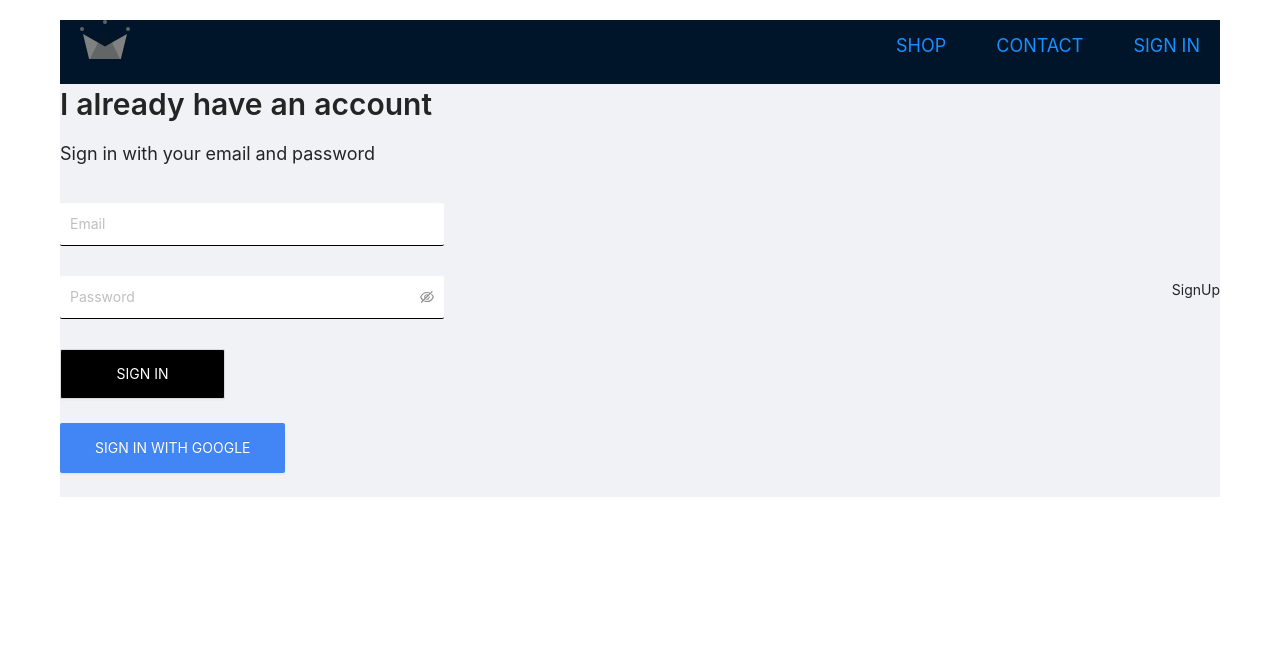
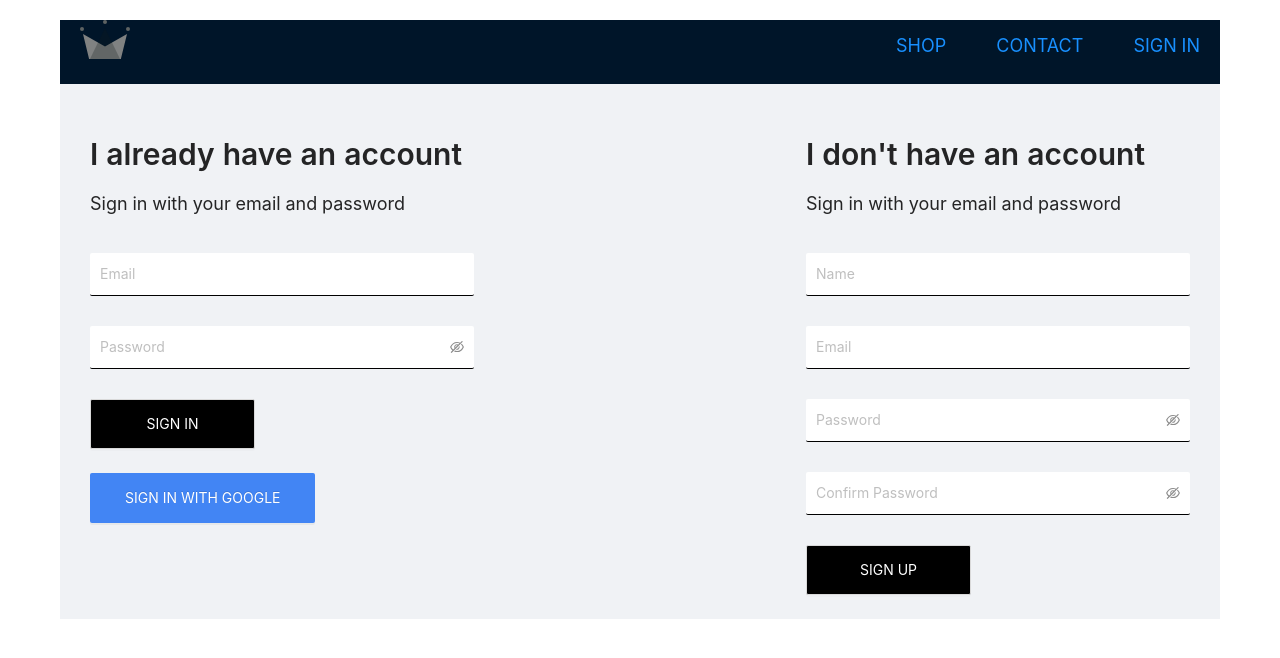
Before and after one commit to levon-dalakyan/crwn-clothing, a React (Create React App) app: page /sign in a window 1280 px wide. Shown: the top 658 px of the page. Built offline with nearby package versions, Linux system fonts and the light colour scheme; no server answers.

Commit message:
implemented firebase utils, included ability to store authenticated users to database

```diff
--- a/src/App.tsx
+++ b/src/App.tsx
@@ -2,12 +2,13 @@ import { useEffect, useState } from 'react';
 import { Routes, Route } from 'react-router-dom';
 import { Layout } from 'antd';
 import styled from 'styled-components';
+import { onSnapshot, DocumentSnapshot } from 'firebase/firestore';
 
+import { auth, createUserProfileDocument } from './firebase/firebase.utils';
 import { HeaderComponent } from './components/layout/HeaderComponent';
 import { HomePage } from './pages/HomePage';
 import { ShopPage } from './pages/ShopPage';
 import { SignPage } from './pages/SignPage';
-import { auth } from './firebase/firebase.utils';
 
 const { Header, Content } = Layout;
 
@@ -23,8 +24,16 @@ function App() {
   useEffect(() => {
     let unsubscribeFromAuth: any = null;
 
-    unsubscribeFromAuth = auth.onAuthStateChanged((user) => {
-      setCurrentUser(user);
+    unsubscribeFromAuth = auth.onAuthStateChanged(async (userAuth) => {
+      if (userAuth) {
+        const userRef: any = await createUserProfileDocument(userAuth);
+
+        onSnapshot(userRef, (snapshot: DocumentSnapshot) => {
+          setCurrentUser({ id: snapshot.id, ...snapshot.data() });
+        });
+      }
+
+      setCurrentUser(userAuth);
     });
 
     return () => unsubscribeFromAuth();
--- a/src/components/forms/SignIn.tsx
+++ b/src/components/forms/SignIn.tsx
@@ -1,6 +1,5 @@
-import { Row, Typography } from 'antd';
+import { Row, Typography, Form, Input } from 'antd';
 import styled from 'styled-components';
-import { Form, Input } from 'antd';
 
 import { CustomButton } from '../UI/CustomButton';
 import { signInWithGoogle } from '../../firebase/firebase.utils';
--- a/src/components/forms/SignUp.tsx
+++ b/src/components/forms/SignUp.tsx
@@ -1,3 +1,83 @@
+import { Typography, Form, Input } from 'antd';
+import { createUserWithEmailAndPassword } from 'firebase/auth';
+import styled from 'styled-components';
+import { auth, createUserProfileDocument } from '../../firebase/firebase.utils';
+import { CustomButton } from '../UI/CustomButton';
+
+const { Title } = Typography;
+
+const SignUpWrapper = styled.div`
+  width: 30vw;
+`;
+
+const Subtitle = styled.p`
+  font-size: 18px;
+  margin-bottom: 35px;
+`;
+
+const StyledFormItem = styled(Form.Item)`
+  margin-bottom: 30px;
+`;
+
 export const SignUp = () => {
-  return <div>SignUp</div>;
+  const onFinish = async (values: any) => {
+    const { displayName, email, password, confirmPassword } = values;
+
+    if (password !== confirmPassword) {
+      alert("Password don't match");
+      return;
+    }
+
+    try {
+      const { user } = await createUserWithEmailAndPassword(
+        auth,
+        email,
+        password
+      );
+
+      await createUserProfileDocument(user, { displayName });
+    } catch (error) {
+      console.error(error);
+    }
+  };
+
+  return (
+    <SignUpWrapper>
+      <Title level={2}>I don't have an account</Title>
+      <Subtitle>Sign in with your email and password</Subtitle>
+
+      <Form onFinish={onFinish}>
+        <StyledFormItem
+          name="displayName"
+          rules={[{ required: true, message: 'Please input your username!' }]}
+        >
+          <Input className="input" placeholder="Name" />
+        </StyledFormItem>
+        <StyledFormItem
+          name="email"
+          rules={[
+            { type: 'email', message: 'The input is not valid E-mail!' },
+            { required: true, message: 'Please input your E-mail!' },
+          ]}
+        >
+          <Input className="input" placeholder="Email" />
+        </StyledFormItem>
+        <StyledFormItem
+          name="password"
+          rules={[{ required: true, message: 'Please input your password!' }]}
+        >
+          <Input.Password className="input" placeholder="Password" />
+        </StyledFormItem>
+        <StyledFormItem
+          name="confirmPassword"
+          rules={[{ required: true, message: 'Please confirm your password!' }]}
+        >
+          <Input.Password className="input" placeholder="Confirm Password" />
+        </StyledFormItem>
+        <CustomButton type="default" htmlType="submit">
+          SIGN UP
+        </CustomButton>
+      </Form>
+    </SignUpWrapper>
+  );
 };
--- a/src/components/layout/HeaderComponent.tsx
+++ b/src/components/layout/HeaderComponent.tsx
@@ -1,11 +1,9 @@
-import { Col, Row, Typography } from 'antd';
+import { Col, Row } from 'antd';
 import { Link, NavLink } from 'react-router-dom';
 import styled from 'styled-components';
 
 import { ReactComponent as Logo } from '../../assets/crown.svg';
 import { auth } from '../../firebase/firebase.utils';
-
-const { Text } = Typography;
 
 const Options = styled(Row)`
   & > a {
--- a/src/firebase/firebase.utils.ts
+++ b/src/firebase/firebase.utils.ts
@@ -1,6 +1,11 @@
 import { initializeApp } from 'firebase/app';
-import { getAuth, signInWithPopup, GoogleAuthProvider } from 'firebase/auth';
-import { getFirestore } from 'firebase/firestore';
+import {
+  getAuth,
+  signInWithPopup,
+  GoogleAuthProvider,
+  User,
+} from 'firebase/auth';
+import { getFirestore, doc, getDoc, setDoc } from 'firebase/firestore';
 
 const firebaseConfig = {
   apiKey: 'AIzaSyB-1mZ4E-Uzqx4NJBcO0ZrtnYZNLhuoCkA',
@@ -12,12 +17,41 @@ const firebaseConfig = {
   measurementId: 'G-4Q0X3CC2PJ',
 };
 
-const app = initializeApp(firebaseConfig);
+initializeApp(firebaseConfig);
 
 export const auth = getAuth();
-export const firestore = getFirestore();
+export const db = getFirestore();
 
 const provider = new GoogleAuthProvider();
 provider.setCustomParameters({ prompt: 'select_account' });
 
 export const signInWithGoogle = () => signInWithPopup(auth, provider);
+
+export const createUserProfileDocument = async (
+  userAuth: User | null,
+  additionalData?: any
+) => {
+  if (!userAuth) return;
+
+  const userRef = doc(db, 'users', userAuth.uid);
+  const userSnap = await getDoc(userRef);
+
+  if (!userSnap.exists()) {
+    const { displayName, email, photoURL } = userAuth;
+    const createdAt = new Date();
+
+    try {
+      await setDoc(userRef, {
+        createdAt,
+        displayName,
+        email,
+        photoURL,
+        ...additionalData,
+      });
+    } catch (error: any) {
+      console.error('error creating user', error.message);
+    }
+  }
+
+  return userRef;
+};
--- a/src/pages/SignPage.tsx
+++ b/src/pages/SignPage.tsx
@@ -4,11 +4,14 @@ import styled from 'styled-components';
 import { SignIn } from '../components/forms/SignIn';
 import { SignUp } from '../components/forms/SignUp';
 
-const SignPageWrapper = styled(Row)``;
+const SignPageWrapper = styled(Row)`
+  width: 1100px;
+  margin: 50px auto 0 auto;
+`;
 
 export const SignPage = () => {
   return (
-    <SignPageWrapper justify="space-between" align="middle">
+    <SignPageWrapper justify="space-between" align="top">
       <SignIn />
       <SignUp />
     </SignPageWrapper>
```
